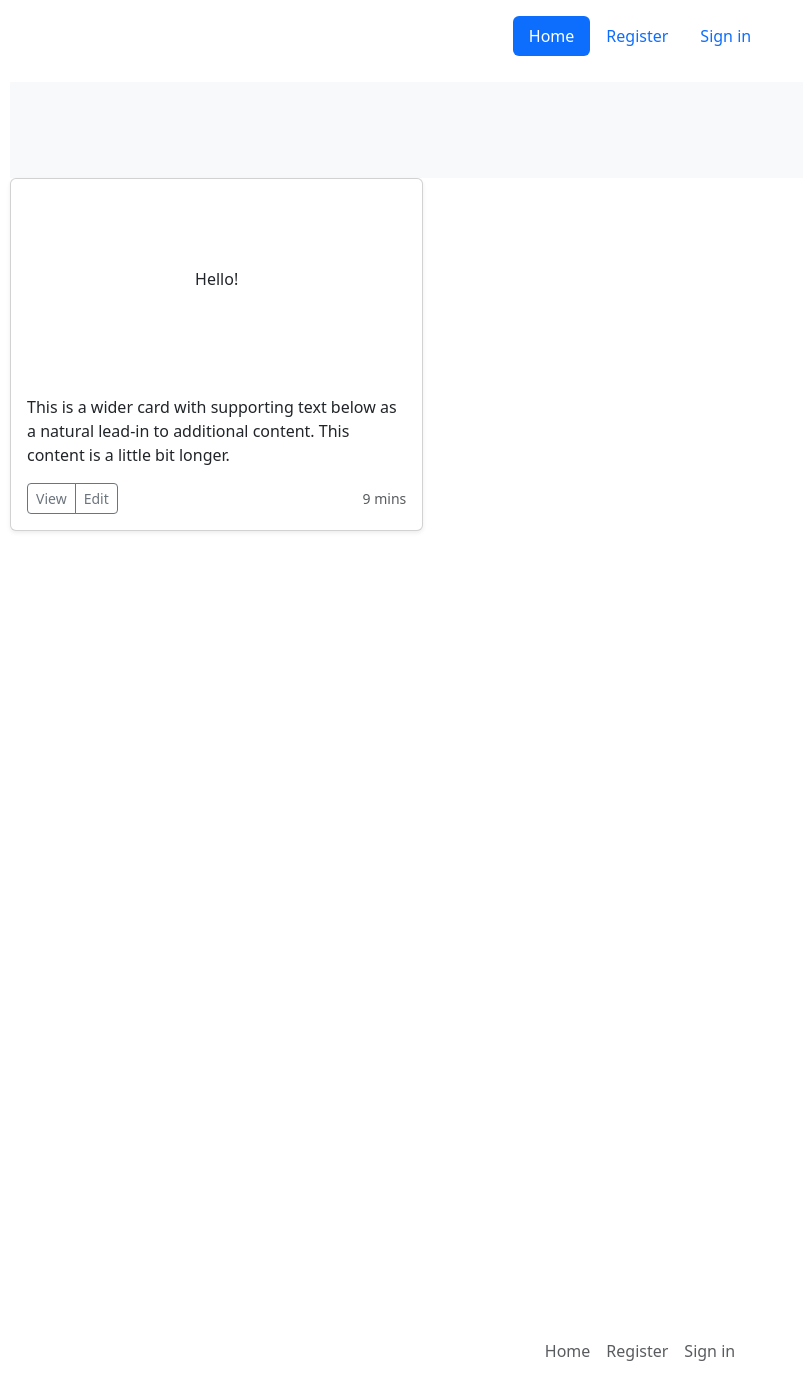
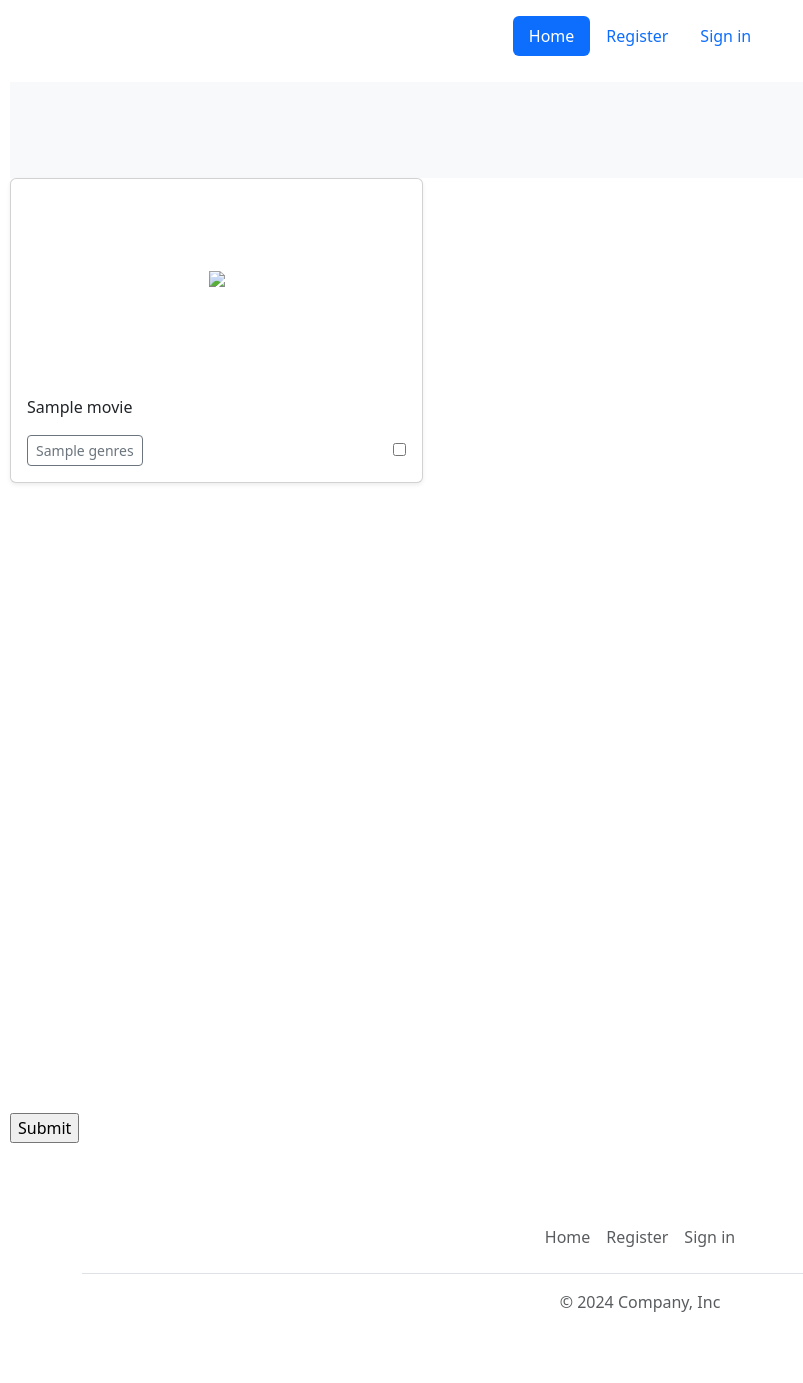
Before and after one commit to allegrastrippoli/recommender, a Python web app: template templates/start.html in a window 1280 px wide. Shown: the top 1383 px of the page, without its empty margins (0-803 px from the left). After the commit the page ends 1312 px from the top, so only its background shows below. Run offline with Jinja, Linux system fonts and the light colour scheme; the template is opened without the code that fills it: most values are stand-ins (such as "Sample title", 1, 10 or a date in 2020); some libraries are stand-ins or nearby versions.

Commit message:
feat: change start.html

```diff
--- a/templates/start.html
+++ b/templates/start.html
@@ -3,35 +3,30 @@
 
 <div class="album py-5 bg-body-tertiary"></div>
 <div class="grid-container">
+
     {% for movie in movies %}
+    <form action="/get_recommendations" method="post"  onsubmit="return validateForm()">
     <div class="col">
         <div class="card shadow-sm">
-        <div class="grid-item">Hello!</div>
+        <!-- <img src="{{ movie['image_url'] }}"> -->
+        <div class="grid-item"><img src="#"></div>
         <div class="card-body">
-            <p class="card-text">This is a wider card with supporting text below as a natural lead-in to additional content. This content is a little bit longer.</p>
+            <p class="card-text">{{ movie['title'] }}</p>
             <div class="d-flex justify-content-between align-items-center">
               <div class="btn-group">
-                <button type="button" class="btn btn-sm btn-outline-secondary">View</button>
-                <button type="button" class="btn btn-sm btn-outline-secondary">Edit</button>
+                <button type="button" class="btn btn-sm btn-outline-secondary">{{ movie['genres'] }}</button>
                  </div>
-              <small class="text-body-secondary">9 mins</small>
+              <small class="text-body-secondary"><input type="checkbox" name="selected_movies" value="{{ movie['movieId'] }}"></small>
                 </div>
             </div>
         </div>
     </div>
-
+</form>
     {% endfor %}
 </div>
 
+   <div> <input type="submit" value="Submit"> </div>
 
-<!-- <form action="/get_recommendations" method="post"  onsubmit="return validateForm()">
-    {% for movie in movies %}
-    <p><img src="{{ movie['image_url'] }}"></p>
-    <p>{{ movie['title'] }} <input type="checkbox" name="selected_movies" value="{{ movie['movieId'] }}"></p>
-    <p>{{ movie['genres'] }}</p>
-    {% endfor %}
-    <input type="submit" value="Submit">
-</form>
 <script>
     function validateForm() {
         var checkboxes = document.querySelectorAll('input[name="selected_movies"]:checked');
@@ -41,5 +36,5 @@
         }
         return true;
     }
-</script> -->
+</script>
 {% endblock %}
```
